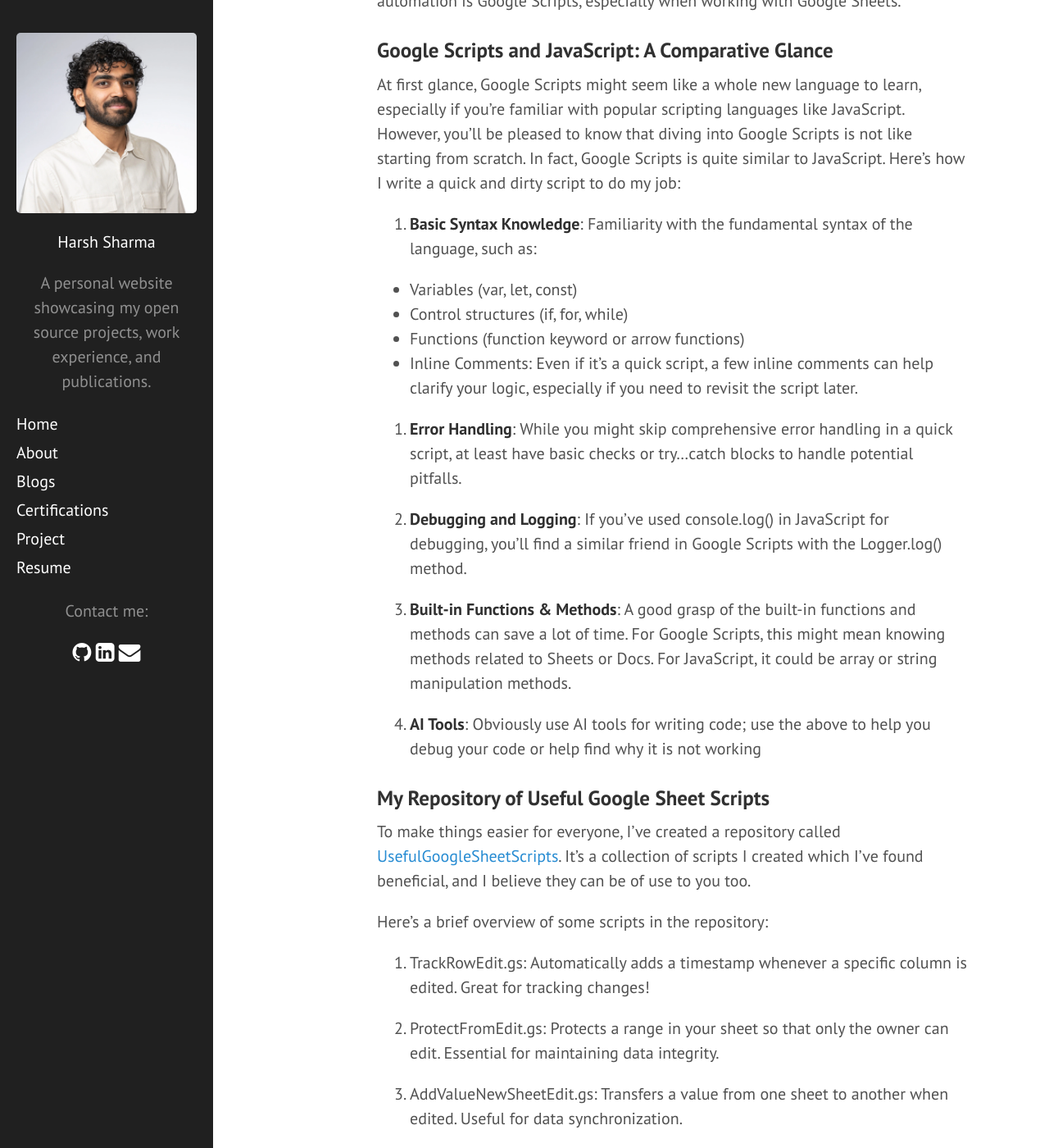
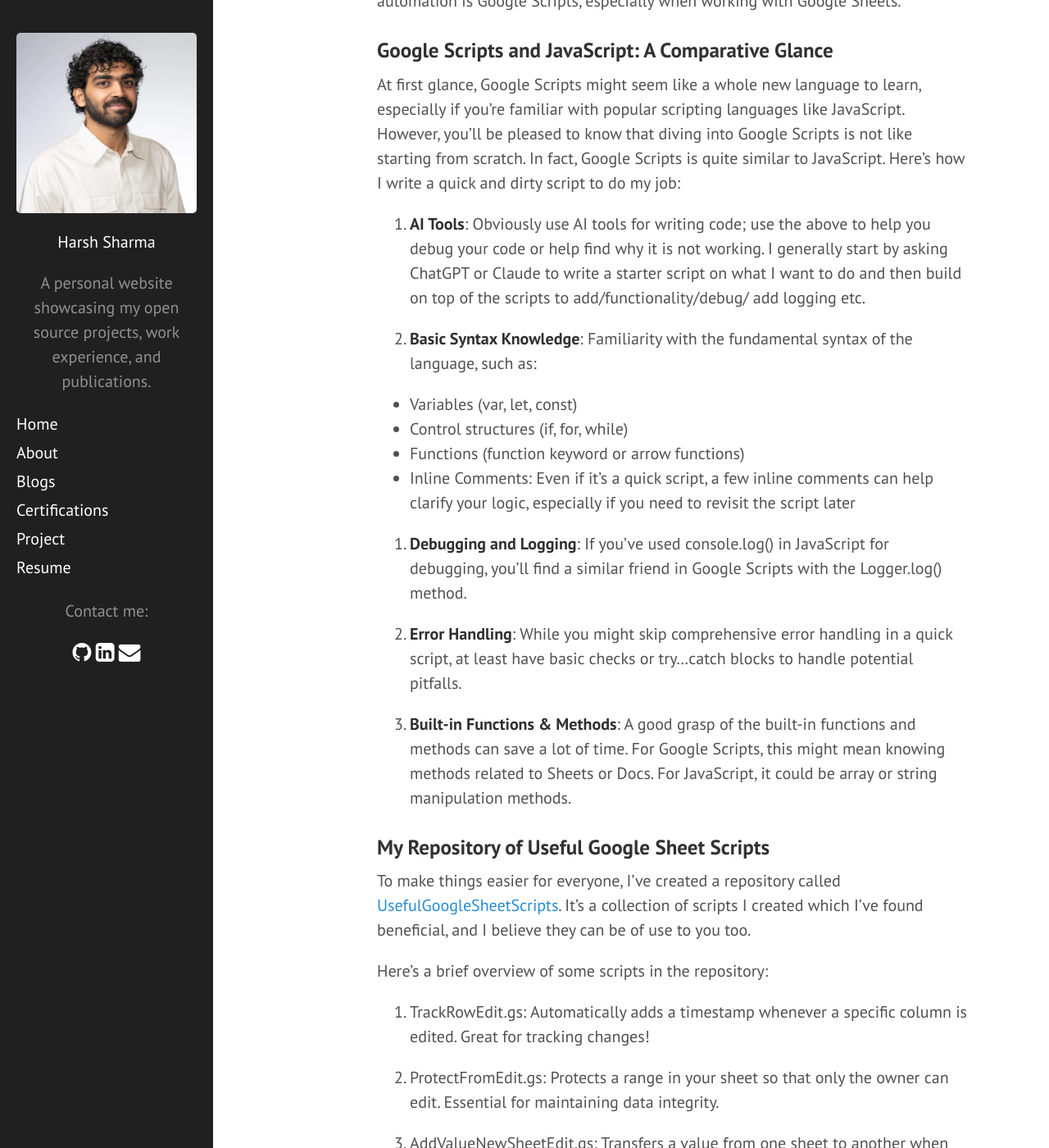
Before and after one commit to 97harsh/97harsh.github.io, a Jekyll site: the page built from _posts/2023-09-07-using-google-scripts.md, in a window 1280 px wide and 1400 px high, scrolled down 615 px. Shown: the whole window at 82% size. Built offline with Jekyll 4.4.1, drawn with Linux system fonts in a browser that asks for light colours; nearby versions of some CDN libraries; Markdown is read by kramdown in place of the engine named in the settings; a script that is not in the unit is left out.

Commit message:
rearranged order of writing scripts

```diff
--- a/_posts/2023-09-07-using-google-scripts.md
+++ b/_posts/2023-09-07-using-google-scripts.md
@@ -18,20 +18,21 @@
 
 At first glance, Google Scripts might seem like a whole new language to learn, especially if you're familiar with popular scripting languages like JavaScript. However, you'll be pleased to know that diving into Google Scripts is not like starting from scratch. In fact, Google Scripts is quite similar to JavaScript. Here's how I write a quick and dirty script to do my job:
 
-1. **Basic Syntax Knowledge**: Familiarity with the fundamental syntax of the language, such as:
+1. **AI Tools**: Obviously use AI tools for writing code; use the above to help you debug your code or help find why it is not working. I generally start by asking ChatGPT or Claude to write a starter script on what I want to do and then build on top of the scripts to add/functionality/debug/ add logging etc.
+
+2. **Basic Syntax Knowledge**: Familiarity with the fundamental syntax of the language, such as:
 
 * Variables (var, let, const)
 * Control structures (if, for, while)
 * Functions (function keyword or arrow functions)
-* Inline Comments: Even if it's a quick script, a few inline comments can help clarify your logic, especially if you need to revisit the script later.
-
-2. **Error Handling**: While you might skip comprehensive error handling in a quick script, at least have basic checks or try...catch blocks to handle potential pitfalls.
+* Inline Comments: Even if it's a quick script, a few inline comments can help clarify your logic, especially if you need to revisit the script later
 
 3. **Debugging and Logging**: If you've used console.log() in JavaScript for debugging, you'll find a similar friend in Google Scripts with the Logger.log() method.
 
-4. **Built-in Functions & Methods**: A good grasp of the built-in functions and methods can save a lot of time. For Google Scripts, this might mean knowing methods related to Sheets or Docs. For JavaScript, it could be array or string manipulation methods.
+4. **Error Handling**: While you might skip comprehensive error handling in a quick script, at least have basic checks or try...catch blocks to handle potential pitfalls.
 
-5. **AI Tools**: Obviously use AI tools for writing code; use the above to help you debug your code or help find why it is not working
+5. **Built-in Functions & Methods**: A good grasp of the built-in functions and methods can save a lot of time. For Google Scripts, this might mean knowing methods related to Sheets or Docs. For JavaScript, it could be array or string manipulation methods.
+
 
 
 
```
